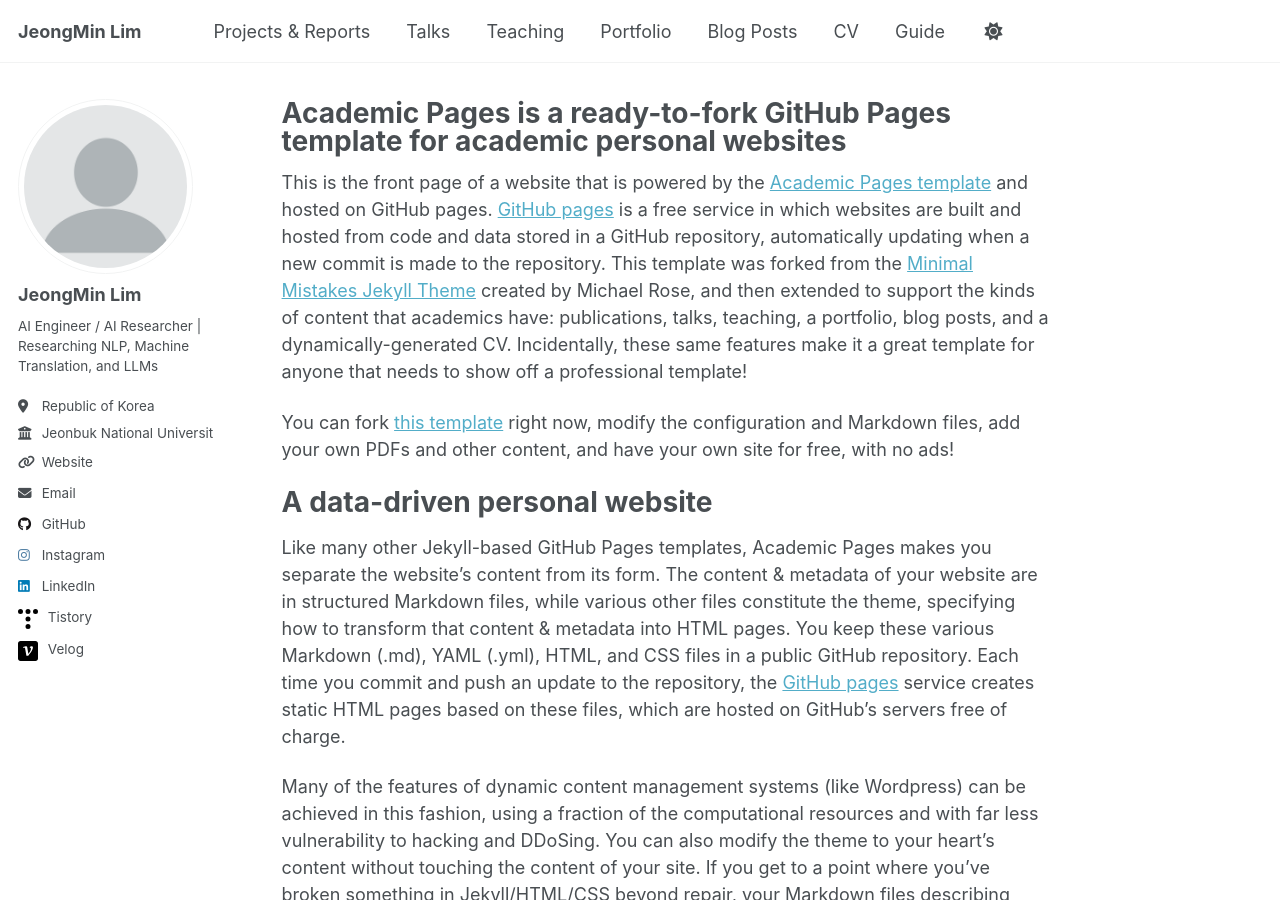
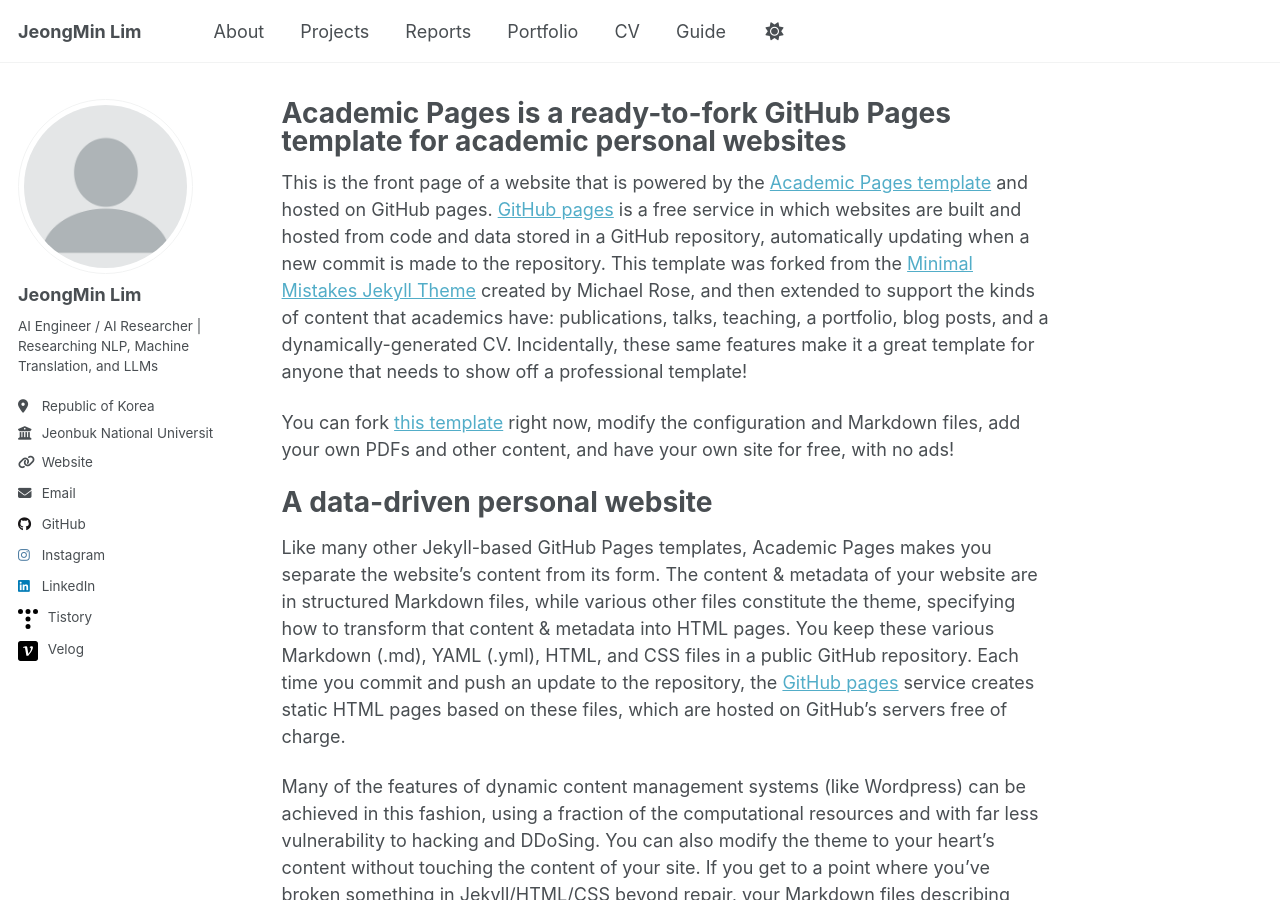
Before and after one commit to JeongMinIsBest/JeongMinIsBest.github.io, a Jekyll site: the page built from _pages/about.md, in a window 1280 px wide and 900 px high. Built offline with Jekyll 4.4.1, drawn with Linux system fonts in a browser that asks for light colours; a script that is not in the unit is left out.

Commit message:
Update navigation.yml

```diff
--- a/_data/navigation.yml
+++ b/_data/navigation.yml
@@ -8,20 +8,17 @@
 #      Markdown formatted page while the second is generated using JSON.
 
 main:
-  - title: "Projects & Reports"
+  - title: "About"
+    url: /about/
+
+  - title: "Projects"
     url: /projects/
 
-  - title: "Talks"
-    url: /talks/
-
-  - title: "Teaching"
-    url: /teaching/
+  - title: "Reports"
+    url: /reports/
 
   - title: "Portfolio"
     url: /portfolio/
-
-  - title: "Blog Posts"
-    url: /year-archive/
 
   - title: "CV"
     url: /cv/
```
